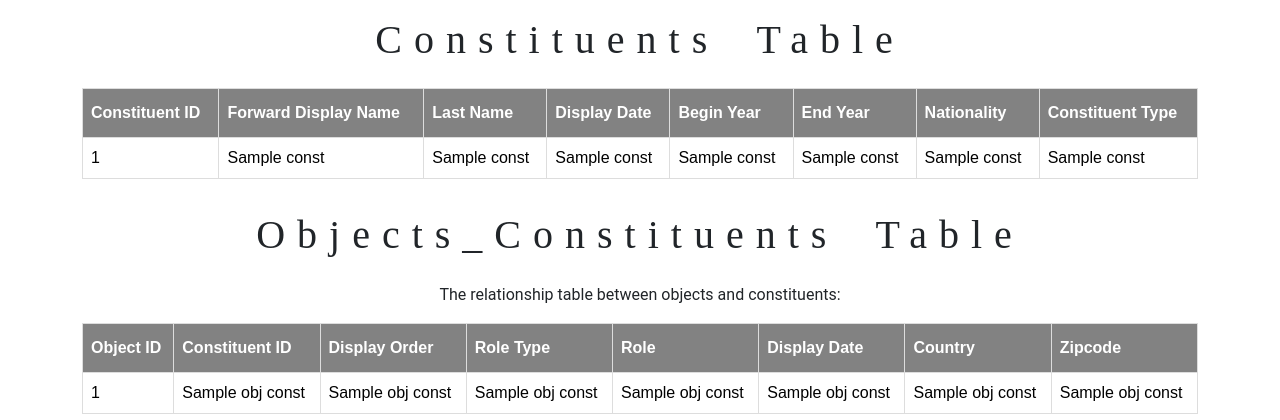
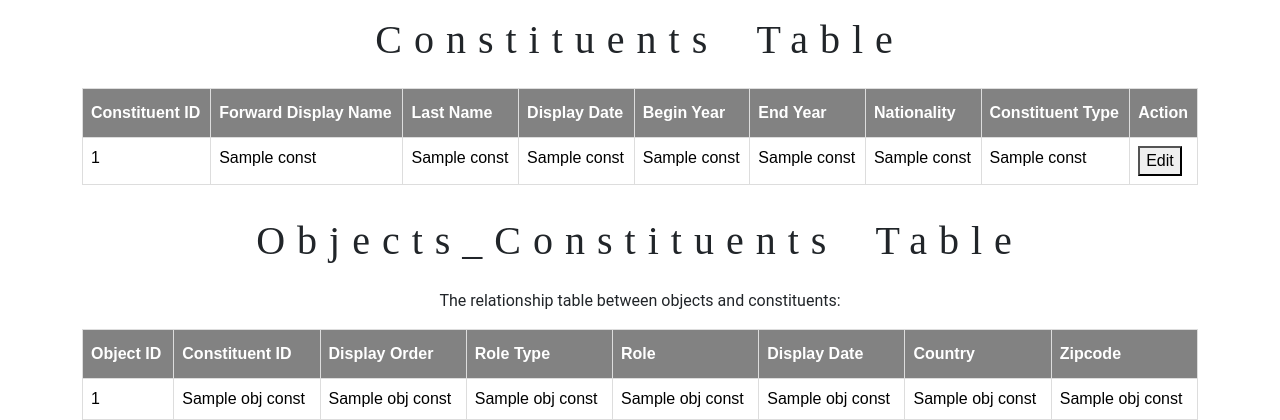
Before and after one commit to rei-canodemaj/databaseProject, a Flask app: template Art Gallery/templates/constituents.html in a window 1280 px wide. Shown: the part 56-476 px from the top of the page. Run offline with Flask 3, Linux system fonts and the light colour scheme; the template is opened without the code that fills it: most values are stand-ins (such as "Sample title", 1, 10 or a date in 2020); parts of the project's set-up code (start-up, migrations or seed data) failed here and were passed over.

Commit message:
updating constituents.html by adding edit and delete options

```diff
--- a/Art Gallery/templates/constituents.html
+++ b/Art Gallery/templates/constituents.html
@@ -27,6 +27,7 @@
               <th>End Year</th>
               <th>Nationality</th>
               <th>Constituent Type</th>
+              <th>Action</th>
             </tr>
             {% for u in const %}
             <tr>
@@ -38,6 +39,7 @@
               <td>{{ u[5] }}</td>
               <td>{{ u[6] }}</td>
               <td>{{ u[7] }}</td>
+              <td><button class="edit_const">Edit</button></td>
             </tr>
             {% endfor %}
           </table>
@@ -75,5 +77,69 @@
 
     </div>
     {% include 'footer.html' %}
+    <script>
+      let eTable = document.getElementById("constituent_table");
+      let rowLength = eTable.rows.length;
+      let totalEmp = [];
+      let headers = [];
+      let myArray = [];
+      for (let i = 0; i < rowLength; i++) {
+        //gets cells of current row
+        myArray[i] = eTable.rows.item(i);
+
+        let oCells = myArray[i].cells;
+        let cellLength = oCells.length;
+        let rowData = {};
+
+        for (let j = 0; j < oCells.length; j++) {
+          if (i == 0) {
+
+            //reading the table headers
+            let cellVal = oCells.item(j).innerHTML;
+            headers.push(cellVal);
+          } else {
+
+            //reading the table data
+            myArray[i].classList.add(`input${i}`);
+            let cellVal = oCells.item(j).innerHTML;
+            let headerName = headers[j];
+            rowData[headerName] = cellVal;
+          }
+        }
+        if (i != 0) {
+          totalEmp.push(rowData);
+        }
+
+      }
+      function edit(i){
+        let htmltext = "<form action='' method='post' name = 'constituent_edit' id='constituent_edit"+i+"'></form><tr><td><input type='text' readonly class='input' name ='id' value='"
+          +totalEmp[i]['Constituent ID']+
+          "' form = 'constituent_edit"+i+"'></td><td><input type='text' class='input' name='displayname' value='"
+          +totalEmp[i]['Forward Display Name']+
+          "' form = 'constituent_edit"+i+"'></td><td><input type='text' class='input' name='lastname' value='"
+          +totalEmp[i]['Last Name']+
+          "' form = 'constituent_edit"+i+"'></td><td><input type='text' class='input' name = 'displaydate' value='"
+          +totalEmp[i]['Display Date']+
+          "' form = 'constituent_edit"+i+"'></td><td><input type='text' class='input' name = 'beginyear' value='"
+          +totalEmp[i]['Begin Year']+
+          "' form = 'constituent_edit"+i+"'></td><td><input type='text' class='input' name = 'endyear' value='"
+          +totalEmp[i]['End Year']+
+          "' form = 'constituent_edit"+i+"'></td><td><input type='text' class='input' name = 'nationality' value='"
+          +totalEmp[i]['Nationality']+
+          "' form = 'constituent_edit"+i+"'></td><td><input type='text' class='input' name = 'type' value='"
+          +totalEmp[i]['Constituent Type']+
+          "' form = 'constituent_edit"+i+"'></td><td><button type='submit' class='input' name = 'save_const'  form = 'constituent_edit"+i+"'>Save</button><button type='submit' class='input' name ='delete_const' form = 'constituent_edit"+i+"'>Delete</button></td></tr>";
+
+        document.querySelector(`.input${i+1}`).innerHTML = htmltext;
+      }
+
+
+
+
+      let btnEdit = document.querySelectorAll(".edit_const");
+      for (let i = 0; i < btnEdit.length; i++) {
+        btnEdit[i].onclick = function() {edit(i)}
+      }
+    </script>
 </body>
 </html>
```
